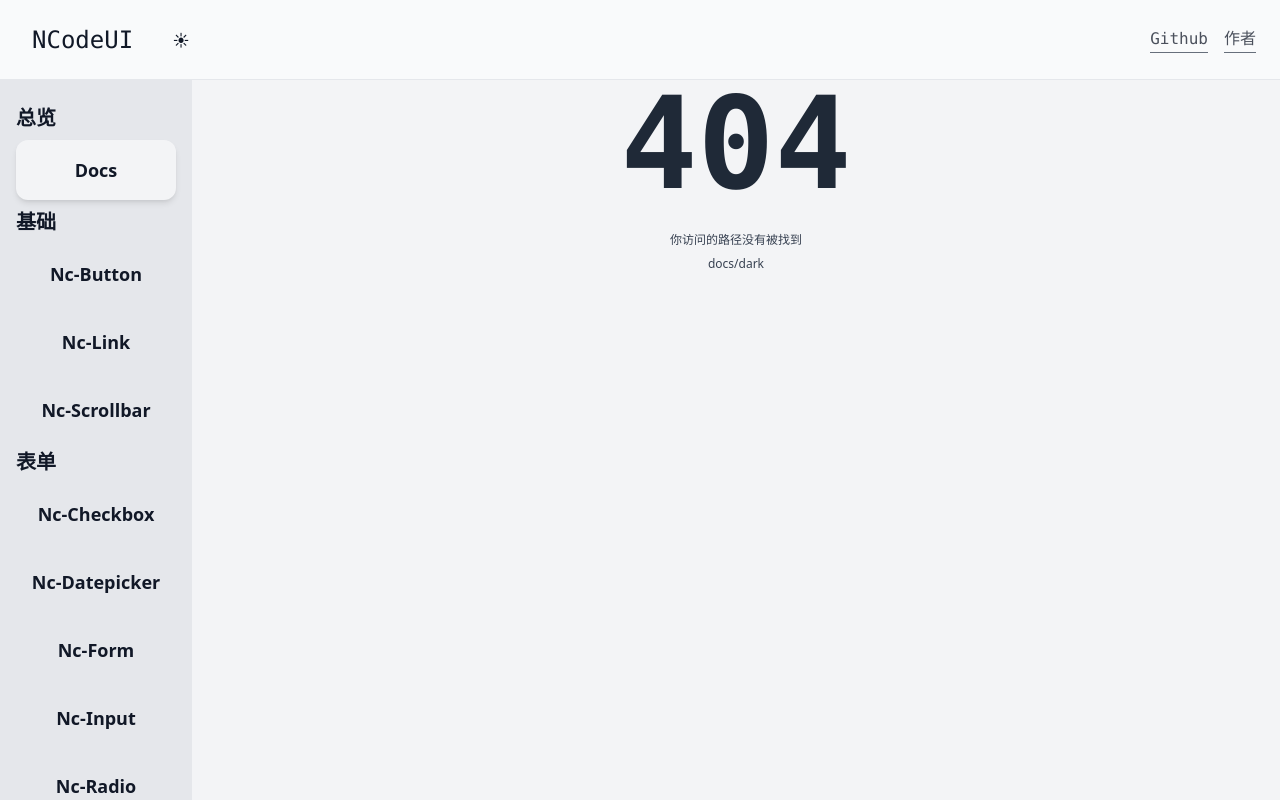
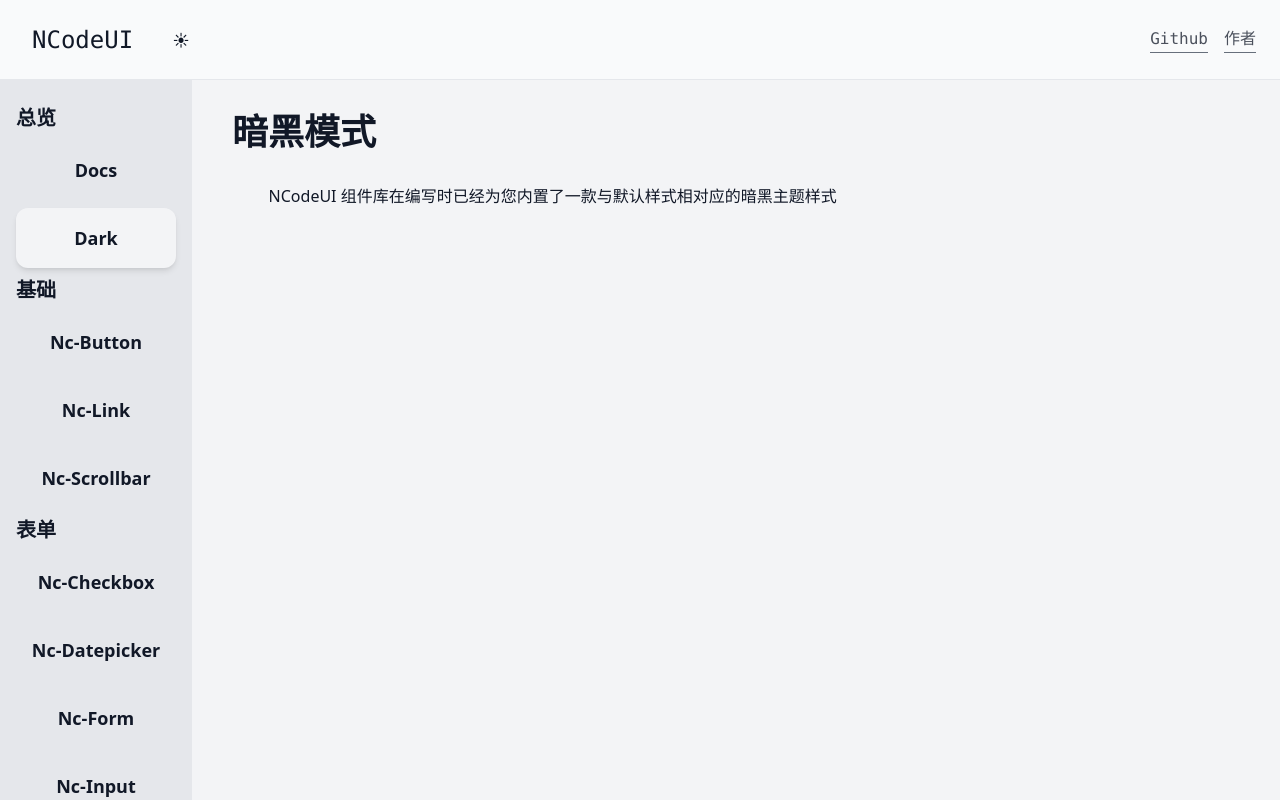
Before and after one commit to NeserCode/NCodeUI, a Vue app: page /docs/dark in a window 1280 px wide. Before the commit this address had no page. Built offline with nearby package versions, Linux system fonts and the light colour scheme; what @highlightjs/vue-plugin would draw is missing.

Commit message:
完成Checkbox初步设计
建了文档等会写组件

```diff
--- /dev/null
+++ b/src/components/Forms/Checkbox/index.vue
@@ -0,0 +1,12 @@
+<template>
+  <div class="nc-checkbox">
+    <input type="checkbox" name="checkbox" id="checkbox" />
+    <label for="checkbox">示例文字</label>
+  </div>
+</template>
+
+<script setup>
+</script>
+
+<style lang="postcss" scoped>
+</style>
--- a/src/components/Native/Main/index.vue
+++ b/src/components/Native/Main/index.vue
@@ -40,6 +40,11 @@ var docs = ref([
     title: 'Docs',
     type: 'node',
     path: '/docs'
+  },
+  {
+    title: 'Dark',
+    type: 'node',
+    path: '/docs/dark'
   },
   {
     title: '基础',
--- a/src/components/Native/Para/index.vue
+++ b/src/components/Native/Para/index.vue
@@ -14,4 +14,7 @@
 .para {
   text-indent: 4ch;
 }
+.para::selection {
+  @apply bg-yellow-300 dark:bg-green-300 text-gray-900 dark:text-gray-700;
+}
 </style>
--- a/src/router/index.js
+++ b/src/router/index.js
@@ -11,6 +11,11 @@ const routes = [
     path: '/docs',
     name: 'Docs',
     component: () => import('@/views/Docs/index.vue')
+  },
+  {
+    path: '/docs/dark',
+    name: 'Docs-Dark',
+    component: () => import('@/views/Docs/Others/dark.vue')
   },
   {
     path: '/docs/basic/button',
--- /dev/null
+++ b/src/views/Docs/Forms/Checkbox/Example/basic.vue
@@ -0,0 +1,19 @@
+<template>
+  <viewBox :code="code">
+    <nc-checkbox>title</nc-checkbox>
+  </viewBox>
+</template>
+
+<script setup>
+import viewBox from '@/components/Native/ViewBox/index.vue'
+import NcCheckbox from '@/components/Forms/Checkbox/index.vue'
+
+import { ref } from 'vue'
+
+const code = ref(`<template>
+    <nc-button >默认样式</nc-button>
+</template>`)
+</script>
+
+<style lang="postcss" scoped>
+</style>
--- a/src/views/Docs/Forms/Checkbox/index.vue
+++ b/src/views/Docs/Forms/Checkbox/index.vue
@@ -6,6 +6,7 @@
     <para>在默认未传入 btnStyle 情况下，按钮将会以默认风格呈现</para>
     <headTitle :level="2">属性键值</headTitle>
     <para>😥 这部分等我什么时候做出来表格再写</para>
+    <example-checkbox-basic />
     <placeholder />
   </div>
 </template>
@@ -15,6 +16,8 @@ import headTitle from '@/components/Native/HeadTitle/index.vue'
 import para from '@/components/Native/Para/index.vue'
 import placeholder from '@/components/Native/Placeholder/index.vue'
 // import { ref } from 'vue'
+
+import ExampleCheckboxBasic from '@/views/Docs/Forms/Checkbox/Example/basic.vue'
 </script>
 
 <style scoped lang="postcss">
--- /dev/null
+++ b/src/views/Docs/Others/dark.vue
@@ -0,0 +1,20 @@
+<template>
+  <div class="dark">
+    <headTitle :level="1">暗黑模式</headTitle>
+    <para
+      >NCodeUI
+      组件库在编写时已经为您内置了一款与默认样式相对应的暗黑主题样式</para
+    >
+  </div>
+</template>
+
+<script setup>
+import headTitle from '@/components/Native/HeadTitle/index.vue'
+import para from '@/components/Native/Para/index.vue'
+</script>
+
+<style scoped lang="postcss">
+.dark {
+  @apply flex flex-col w-full h-full py-4 px-6;
+}
+</style>
```
